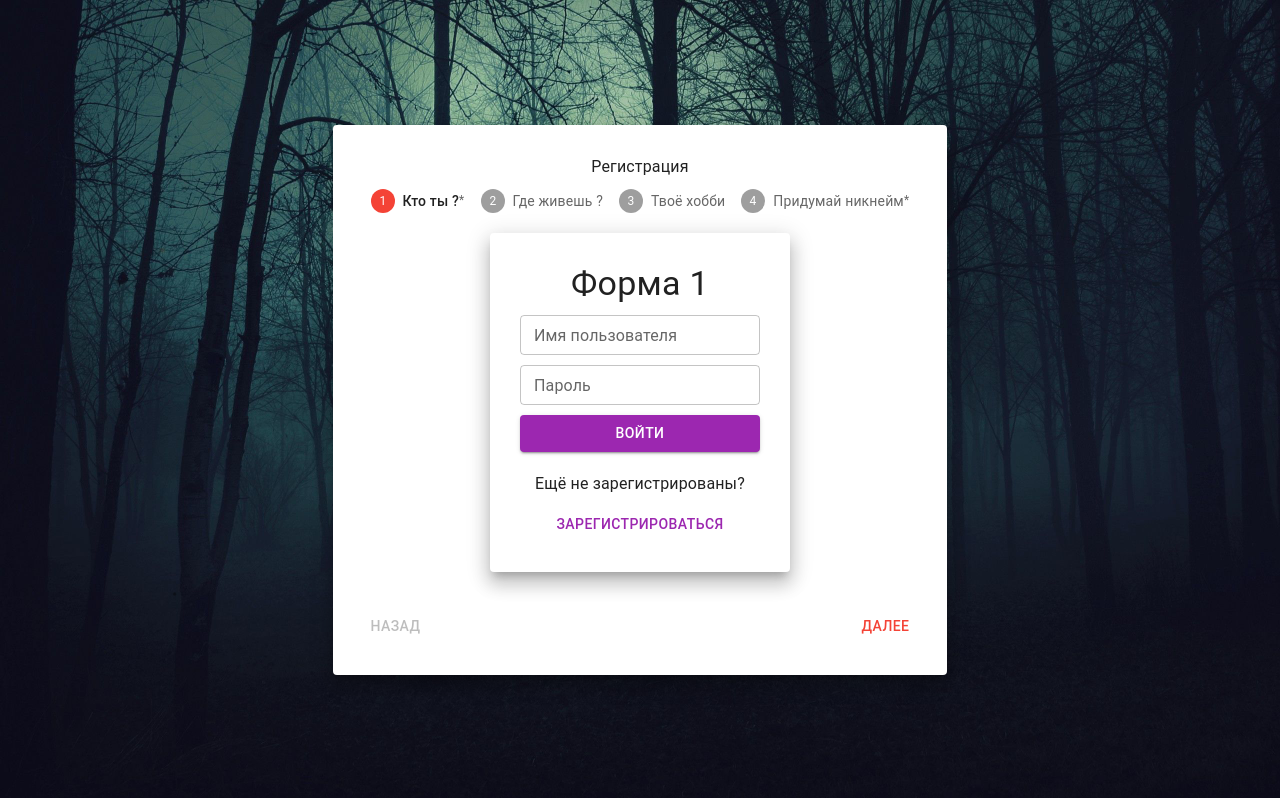
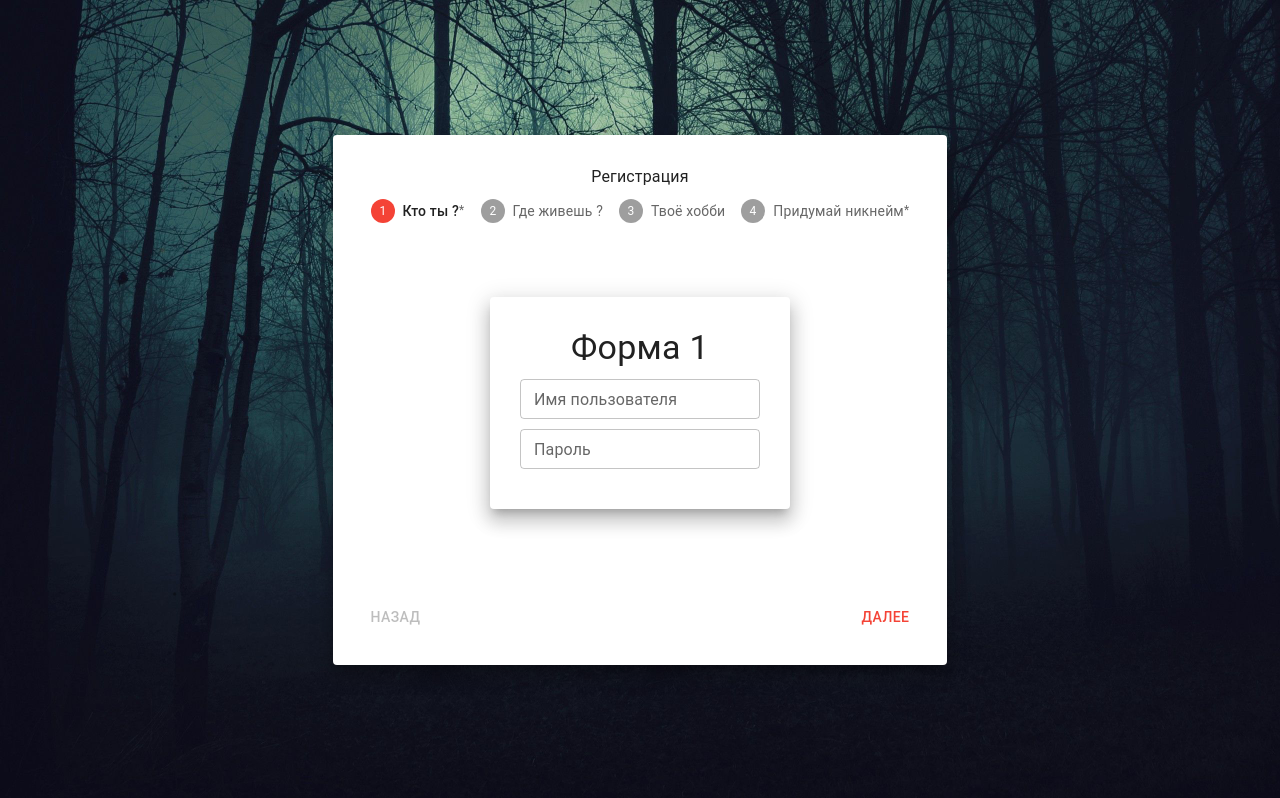
Before and after one commit to SergeyGetmanskiy/chat, a React (Vite) app: page /signup in a window 1280 px wide. Built offline with nearby package versions, Linux system fonts and the light colour scheme.

Commit message:
skip window reload

```diff
--- a/src/pages/Signup/Form1.tsx
+++ b/src/pages/Signup/Form1.tsx
@@ -1,4 +1,4 @@
-import { Paper, Typography, Stack, Button } from "@mui/material"
+import { Paper, Typography, Stack } from "@mui/material"
 import { TextFieldElement } from "../../components/Form-elements/TextFieldElement"
 import { useForm, SubmitHandler, FieldValues } from "react-hook-form"
 
@@ -37,12 +37,7 @@ function Form1() {
                 required={true}
                 minLength={6}
               />
-              <Button type={'submit'} variant={'contained'} color={'secondary'}>
-                Войти
-              </Button>
             </Stack>
-            <Typography align='center' sx={{mt: '10px'}}>Ещё не зарегистрированы?</Typography>
-            <Button href='/signup' color='secondary'>Зарегистрироваться</Button>
           </Paper>
     </div>
   )
--- a/src/pages/Signup/Form2.tsx
+++ b/src/pages/Signup/Form2.tsx
@@ -1,4 +1,4 @@
-import { Paper, Typography, Stack, Button } from "@mui/material"
+import { Paper, Typography, Stack } from "@mui/material"
 import { TextFieldElement } from "../../components/Form-elements/TextFieldElement"
 import { useForm, SubmitHandler, FieldValues } from "react-hook-form"
 
@@ -37,12 +37,7 @@ function Form2() {
                 required={true}
                 minLength={6}
               />
-              <Button type={'submit'} variant={'contained'} color={'secondary'}>
-                Войти
-              </Button>
             </Stack>
-            <Typography align='center' sx={{mt: '10px'}}>Ещё не зарегистрированы?</Typography>
-            <Button href='/signup' color='secondary'>Зарегистрироваться</Button>
           </Paper>
     </div>
   )
--- a/src/pages/Signup/Form3.tsx
+++ b/src/pages/Signup/Form3.tsx
@@ -1,4 +1,4 @@
-import { Paper, Typography, Stack, Button } from "@mui/material"
+import { Paper, Typography, Stack } from "@mui/material"
 import { TextFieldElement } from "../../components/Form-elements/TextFieldElement"
 import { useForm, SubmitHandler, FieldValues } from "react-hook-form"
 
@@ -37,12 +37,7 @@ function Form3() {
                 required={true}
                 minLength={6}
               />
-              <Button type={'submit'} variant={'contained'} color={'secondary'}>
-                Войти
-              </Button>
             </Stack>
-            <Typography align='center' sx={{mt: '10px'}}>Ещё не зарегистрированы?</Typography>
-            <Button href='/signup' color='secondary'>Зарегистрироваться</Button>
           </Paper>
     </div>
   )
--- a/src/pages/Signup/Form4.tsx
+++ b/src/pages/Signup/Form4.tsx
@@ -1,4 +1,4 @@
-import { Paper, Typography, Stack, Button } from "@mui/material"
+import { Paper, Typography, Stack } from "@mui/material"
 import { TextFieldElement } from "../../components/Form-elements/TextFieldElement"
 import { useForm, SubmitHandler, FieldValues } from "react-hook-form"
 
@@ -37,12 +37,7 @@ function Form4() {
                 required={true}
                 minLength={6}
               />
-              <Button type={'submit'} variant={'contained'} color={'secondary'}>
-                Войти
-              </Button>
             </Stack>
-            <Typography align='center' sx={{mt: '10px'}}>Ещё не зарегистрированы?</Typography>
-            <Button href='/signup' color='secondary'>Зарегистрироваться</Button>
           </Paper>
     </div>
   )
```
